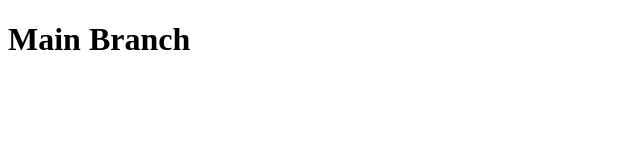
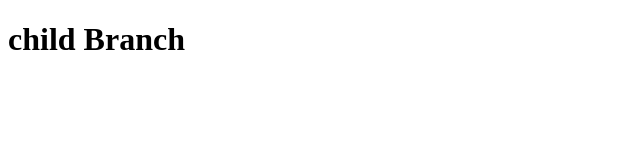
Before and after one commit to gohilravia302/Merge-confilct, a plain HTML site: page index.html in a window 1280 px wide. Shown: the whole page, without its empty margins (0-640 px from the left). Drawn offline with Linux system fonts and the light colour scheme.

Commit message:
Commit my change

```diff
--- a/index.html
+++ b/index.html
@@ -4,6 +4,6 @@
     <title>Merge-Conflict</title>
   </head>
   <body>
-    <h1>Main Branch</h1>
+    <h1>child Branch</h1>
   </body>
 </html>
```
